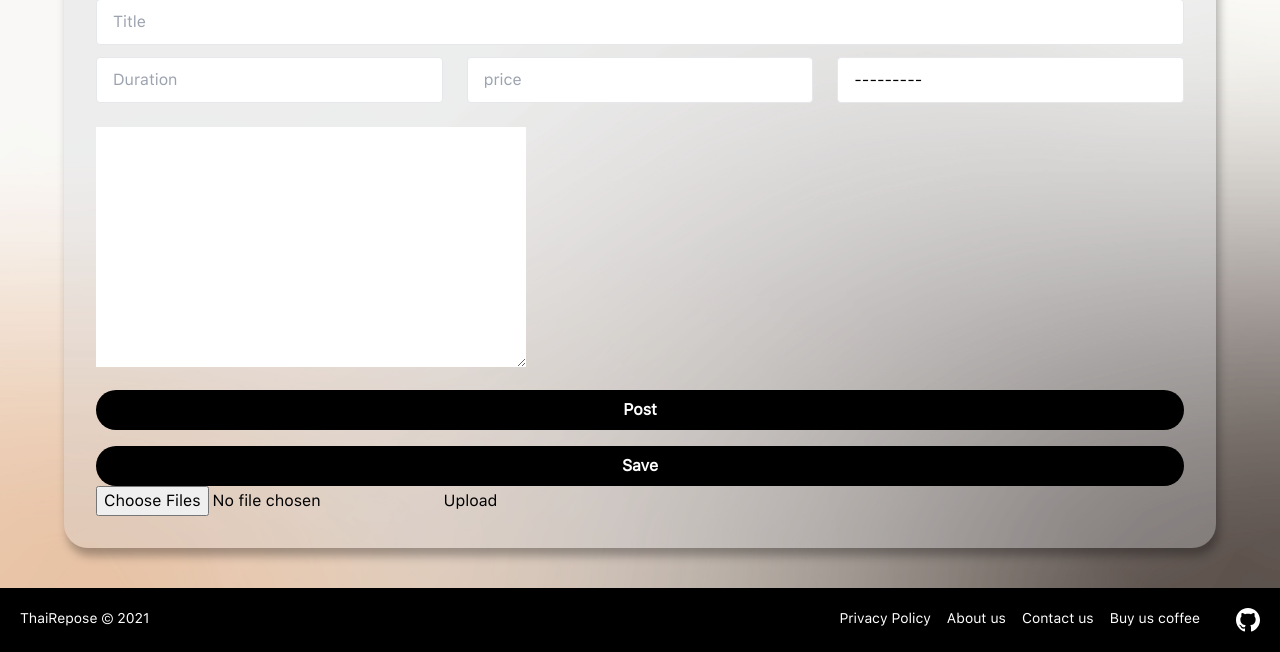
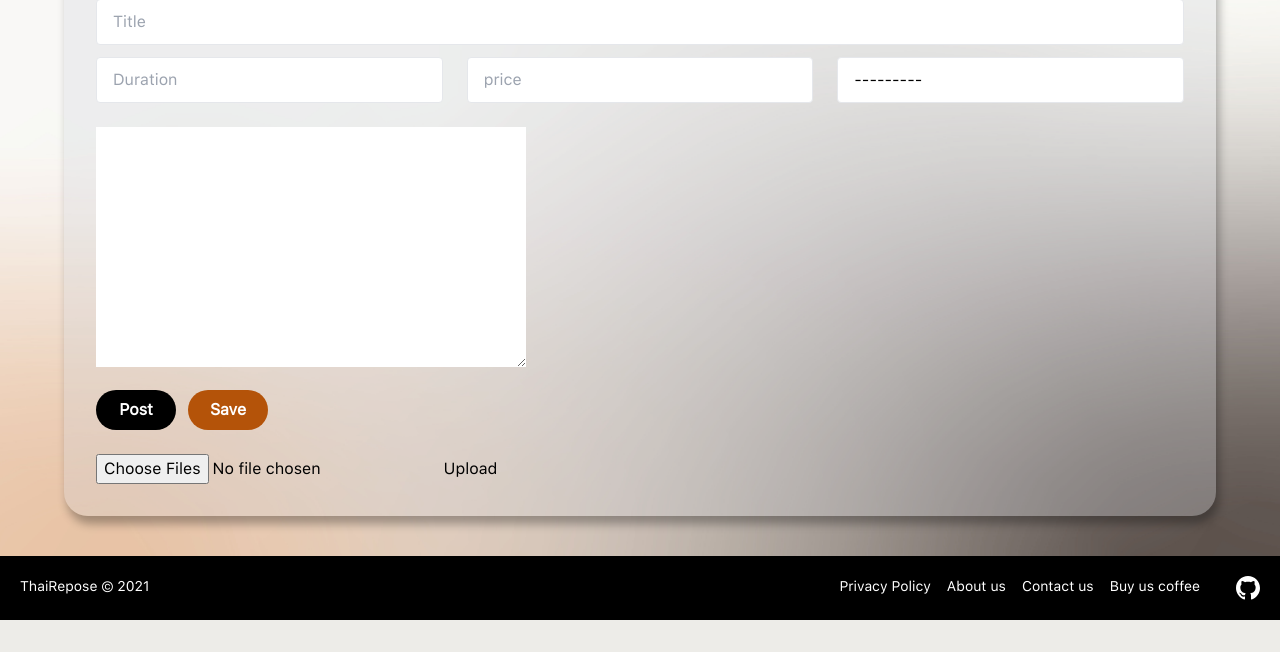
Before and after one commit to ThaiRepose/thairepose, a Django app: template trip/templates/trip/add_blog.html in a window 1280 px wide. Shown: the part 273-925 px from the top of the page. After the commit the page ends 893 px from the top, so only its background shows below. Run offline with Django 3.2, Linux system fonts and the light colour scheme; the template is opened without the code that fills it: values that come from a table or form of the project are taken from there, others are empty; the visitor is signed in with stand-in values (Sample User, id 1); parts of the project's set-up code (start-up, migrations or seed data) failed here and were passed over; some libraries are stand-ins or nearby versions.

Commit message:
fix layout

```diff
--- a/trip/templates/trip/add_blog.html
+++ b/trip/templates/trip/add_blog.html
@@ -48,10 +48,11 @@ box-shadow: 3px 8px 10px rgb(0 0 0 / 0.3);">
         </div>
       </div>
       {{ form.body }}
-      <div>
-        <button type="submit" class="w-full mt-4 px-4 py-2 font-bold text-white bg-black rounded-full hover:bg-black focus:outline-none focus:shadow-outline" name="blog">Post</button>
-        <button type="submit" class="w-full mt-4 px-4 py-2 font-bold text-white bg-black rounded-full hover:bg-black focus:outline-none focus:shadow-outline" name="save_blog">Save</button>
+      <div class="flex">
+        <button type="submit" class="w-20 mt-4 px-4 py-2 font-bold text-white bg-black rounded-full hover:bg-black focus:outline-none focus:shadow-outline" name="blog">Post</button>
+        <button type="submit" class="w-20 ml-3 mt-4 px-4 py-2 font-bold text-white bg-yellow-700 rounded-full hover:bg-black focus:outline-none focus:shadow-outline" name="save_blog">Save</button>
       </div>
+      <br>
       <input name='image' type='file' multiple>
       <button type="submit" name="imgpic">Upload</button>
     </form>
```
